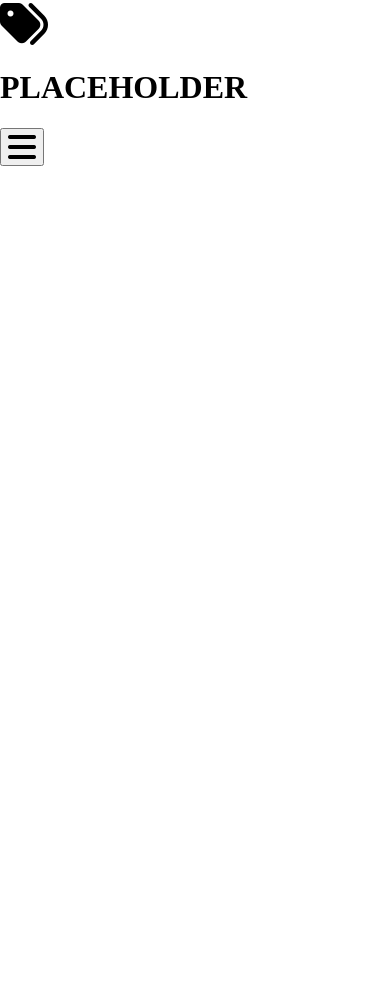
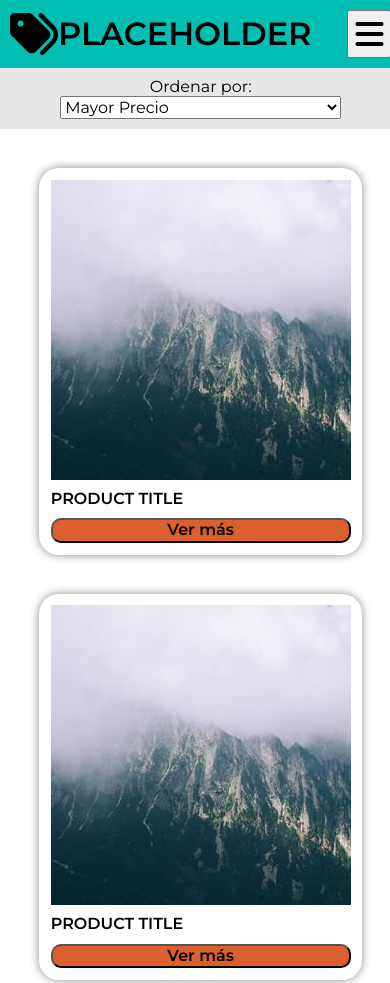
Before and after one commit to Pipexlul/U2-D3-MediaQueries, a plain HTML site: page index.html in a window 390 px wide. Shown: the top 983 px of the page. Before the commit the page ends 844 px from the top, so only its background shows below. Drawn offline with Linux system fonts and the light colour scheme.

Commit message:
Finish html and css sections of mobile view

```diff
--- a/assets/css/style.css
+++ b/assets/css/style.css
@@ -1,8 +1,106 @@
+@import url("https://fonts.googleapis.com/css2?family=Montserrat:wght@300;400;600&display=swap");
+
 :root {
   --fel-color-primary: #00bfb2;
   --fel-color-secondary: #9448bc;
   --fel-color-tertiary: #480355;
   --fel-color-extra: #dc602e;
   --fel-color-background: #faf3dd;
-  --fel-color-background-filter: #9e9e9d;
+  --fel-color-background-filter: #e7e7e7;
 }
+
+body {
+  font-family: "Montserrat", sans-serif;
+}
+
+h1,
+h2,
+h3,
+h4,
+h5,
+h6,
+p {
+  margin: 0;
+  padding: 0;
+}
+
+.grid-container {
+  display: grid;
+}
+
+.flex-container {
+  display: flex;
+}
+
+.content {
+  grid-template-areas:
+    "navbar"
+    "filter"
+    "products"
+    "footer";
+}
+
+.navbar {
+  justify-content: space-between;
+  padding: 10px;
+  background-color: var(--fel-color-primary);
+
+  grid-area: navbar;
+}
+
+.nav-logo {
+  align-items: center;
+}
+
+.filter-bar {
+  flex-direction: column;
+  justify-content: space-between;
+  align-items: center;
+  background-color: var(--fel-color-background-filter);
+  padding: 10px 0;
+
+  grid-area: filter;
+}
+
+.filter-bar select {
+  width: 70%;
+}
+
+main {
+  flex-direction: column;
+  gap: 10vw;
+  padding: 10vw;
+
+  grid-area: products;
+}
+
+.main-footer {
+  background-color: var(--fel-color-secondary);
+  flex-direction: column;
+  align-items: center;
+  padding: 2vw;
+
+  grid-area: footer;
+}
+
+.main-footer > div {
+  column-gap: 5px;
+}
+
+.main-footer > p {
+  font-weight: 600;
+}
+
+.card {
+  padding: 3vw;
+  flex-direction: column;
+  box-shadow: 0 0 10px rgba(0, 0, 0, 0.459);
+  border-radius: 20px;
+  row-gap: 10px;
+}
+
+.card > button {
+  background-color: var(--fel-color-extra);
+  border-radius: 10px;
+  font-weight: 600;
+}
--- a/index.html
+++ b/index.html
@@ -22,15 +22,47 @@
           <i class="fa-solid fa-tags fa-3x"></i>
           <h1>PLACEHOLDER</h1>
         </div>
-        <div>
-          <button>
-            <i class="fa-solid fa-bars fa-2x"></i>
-          </button>
+        <button>
+          <i class="fa-solid fa-bars fa-2x"></i>
+        </button>
+      </nav>
+      <div class="flex-container filter-bar">
+        <label for="sort-options">Ordenar por:</label>
+        <select id="sort-options">
+          <option value="highest-price">Mayor Precio</option>
+          <option value="lowest-price">Menor Precio</option>
+          <option value="top-seller">Más Vendidos</option>
+        </select>
+      </div>
+      <main class="flex-container">
+        <div class="flex-container card">
+          <img src="assets/img/placeholder.jpg" alt="PLACEHOLDER" />
+          <h4>PRODUCT TITLE</h4>
+          <button>Ver más</button>
         </div>
-      </nav>
-      <div class="flex-container filter-bar"></div>
-      <main class="flex-container"></main>
-      <footer class="flex-container main-footer"></footer>
+        <div class="flex-container card">
+          <img src="assets/img/placeholder.jpg" alt="PLACEHOLDER" />
+          <h4>PRODUCT TITLE</h4>
+          <button>Ver más</button>
+        </div>
+        <div class="flex-container card">
+          <img src="assets/img/placeholder.jpg" alt="PLACEHOLDER" />
+          <h4>PRODUCT TITLE</h4>
+          <button>Ver más</button>
+        </div>
+        <div class="flex-container card">
+          <img src="assets/img/placeholder.jpg" alt="PLACEHOLDER" />
+          <h4>PRODUCT TITLE</h4>
+          <button>Ver más</button>
+        </div>
+      </main>
+      <footer class="flex-container main-footer">
+        <div class="flex-container">
+          <i class="fa-brands fa-facebook fa-2x"></i>
+          <i class="fa-brands fa-instagram fa-2x"></i>
+        </div>
+        <p>Todos los derechos reservados</p>
+      </footer>
     </div>
   </body>
 </html>
```
